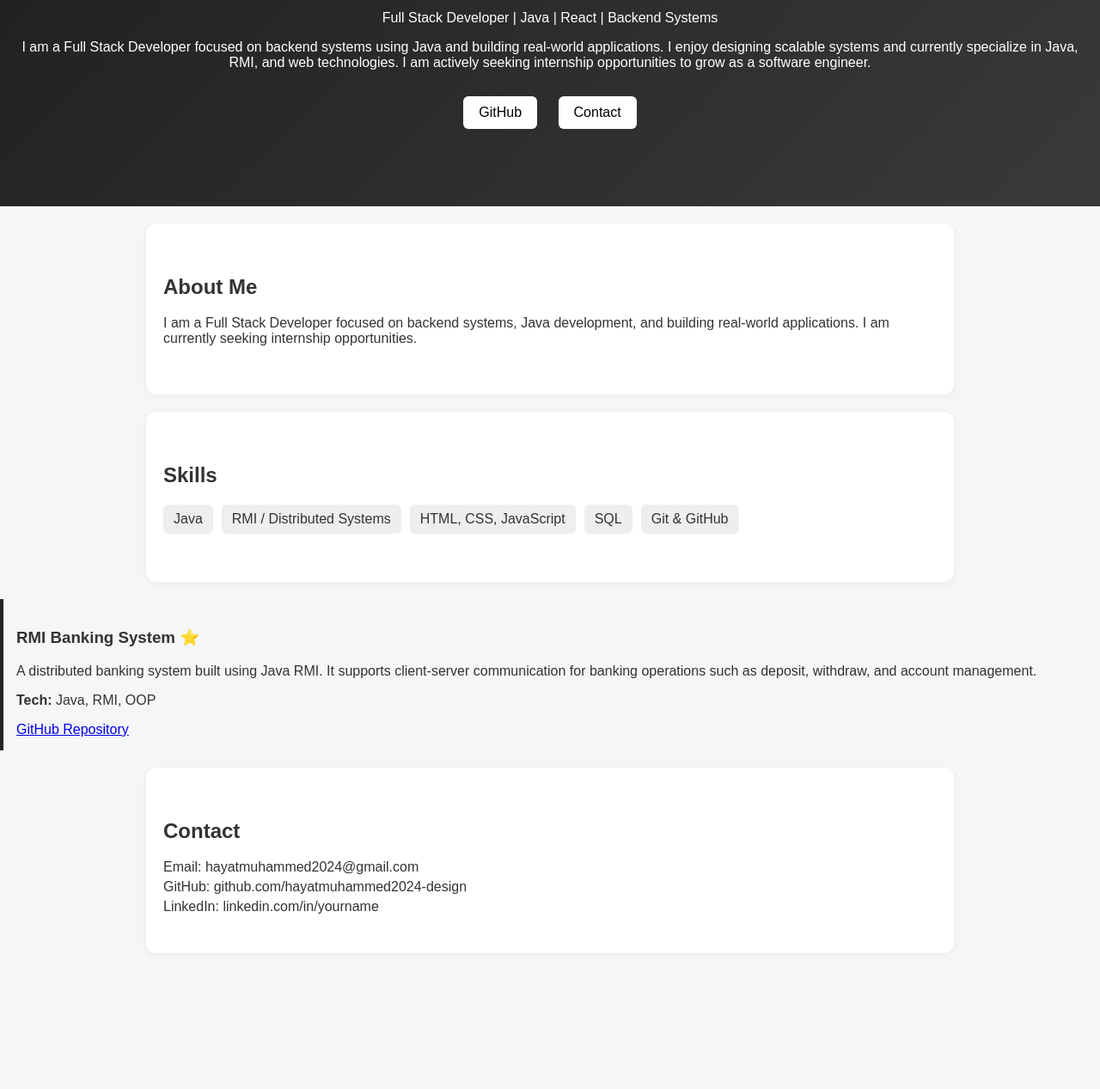
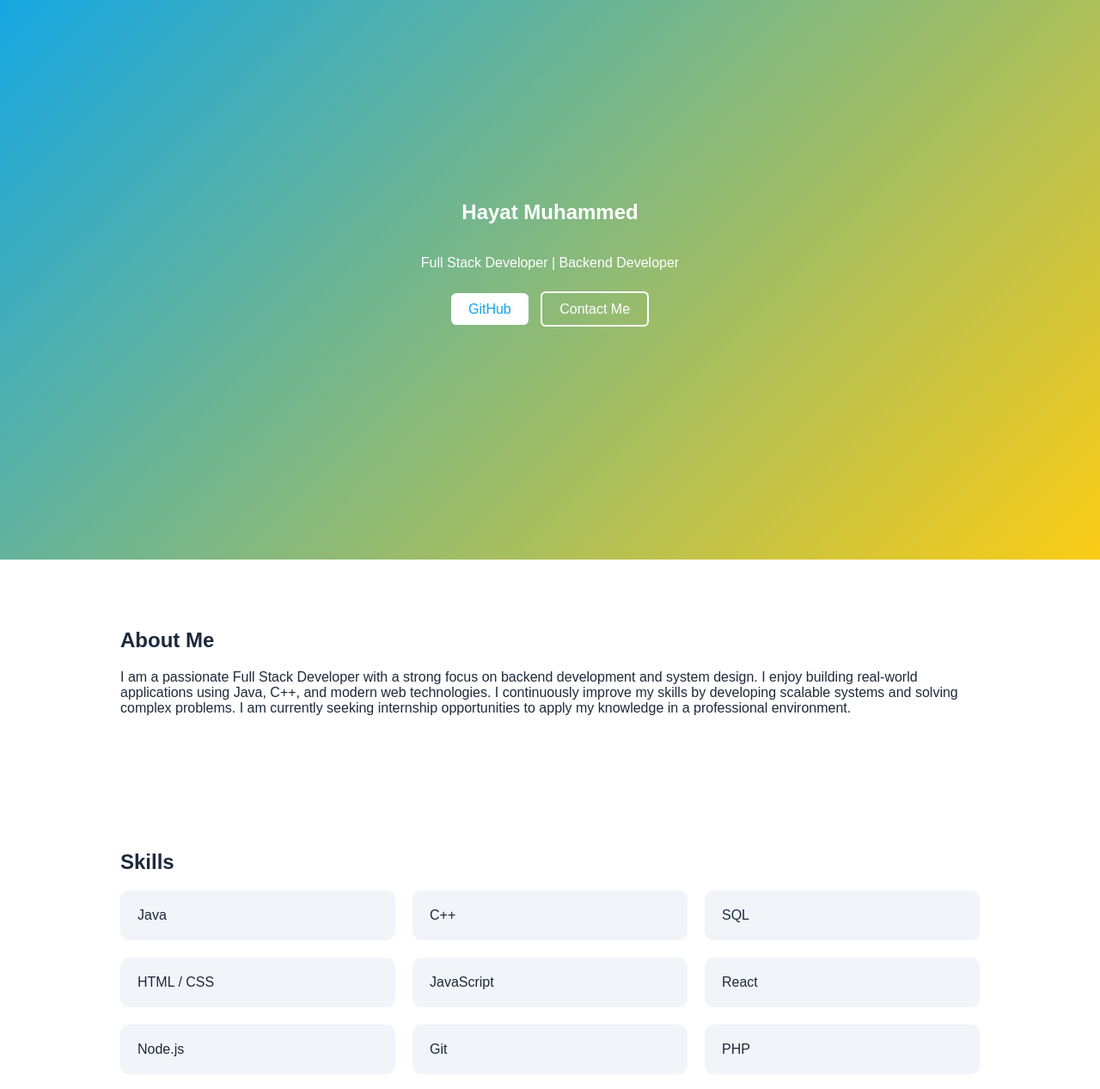
Before and after one commit to hayatmuhammed2024-design/Portfolio, a plain HTML site: page index.html in a window 1280 px wide. Shown: the part 167-1434 px from the top of the page at 86% size. Before the commit the page ends 1296 px from the top, so only its background shows below. Drawn offline with Linux system fonts and the light colour scheme.

Commit message:
final professional portfolio

```diff
--- a/index.html
+++ b/index.html
@@ -1,70 +1,126 @@
 <!DOCTYPE html>
 <html lang="en">
 <head>
-    <meta charset="UTF-8">
-    <title>My Portfolio</title>
-    <link rel="stylesheet" href="style.css">
+<meta charset="UTF-8">
+<meta name="viewport" content="width=device-width, initial-scale=1.0">
+<title>Hayat Muhammed Portfolio</title>
+<link rel="stylesheet" href="style.css">
 </head>
 <body>
 
-<!-- HERO SECTION -->
-<header class="hero">
-    <h1>Your Name</h1>
-    <p>Full Stack Developer | Java | React | Backend Systems</p>
-<p>
-I am a Full Stack Developer focused on backend systems using Java and building real-world applications.
-I enjoy designing scalable systems and currently specialize in Java, RMI, and web technologies.
-I am actively seeking internship opportunities to grow as a software engineer.
-</p>
-    <div class="buttons">
-        <a href="https://github.com/" target="_blank">GitHub</a>
-        <a href="mailto:youremail@gmail.com">Contact</a>
+<!-- NAVBAR -->
+<nav>
+    <h2>Hayat</h2>
+    <ul>
+        <li><a href="#hero">Home</a></li>
+        <li><a href="#about">About</a></li>
+        <li><a href="#skills">Skills</a></li>
+        <li><a href="#projects">Projects</a></li>
+        <li><a href="#contact">Contact</a></li>
+    </ul>
+</nav>
+
+<!-- HERO -->
+<section id="hero" class="hero">
+    <h1>Hayat Muhammed</h1>
+    <p>Full Stack Developer | Backend Developer</p>
+
+    <div class="hero-buttons">
+        <a href="https://github.com/hayatmuhammed2024-design" target="_blank" class="btn">GitHub</a>
+        <a href="#contact" class="btn outline">Contact Me</a>
     </div>
-</header>
+</section>
 
 <!-- ABOUT -->
-<section class="about">
+<section id="about" class="section hidden">
     <h2>About Me</h2>
     <p>
-        I am a Full Stack Developer focused on backend systems,
-        Java development, and building real-world applications.
-        I am currently seeking internship opportunities.
+        I am a passionate Full Stack Developer with a strong focus on backend development
+        and system design. I enjoy building real-world applications using Java, C++, and modern
+        web technologies. I continuously improve my skills by developing scalable systems and
+        solving complex problems. I am currently seeking internship opportunities to apply my
+        knowledge in a professional environment.
     </p>
 </section>
 
 <!-- SKILLS -->
-<section class="skills">
+<section id="skills" class="section hidden">
     <h2>Skills</h2>
-    <ul>
-        <li>Java</li>
-        <li>RMI / Distributed Systems</li>
-        <li>HTML, CSS, JavaScript</li>
-        <li>SQL</li>
-        <li>Git & GitHub</li>
-    </ul>
+    <div class="grid">
+        <div class="card">Java</div>
+        <div class="card">C++</div>
+        <div class="card">SQL</div>
+        <div class="card">HTML / CSS</div>
+        <div class="card">JavaScript</div>
+        <div class="card">React</div>
+        <div class="card">Node.js</div>
+        <div class="card">Git</div>
+        <div class="card">PHP</div>
+        <div class="card">Python</div>
+    </div>
 </section>
 
 <!-- PROJECTS -->
-<div class="project">
-    <h3>RMI Banking System ⭐</h3>
-    <p>
-        A distributed banking system built using Java RMI.
-        It supports client-server communication for banking operations
-        such as deposit, withdraw, and account management.
-    </p>
+<section id="projects" class="section hidden">
+    <h2>Projects</h2>
 
-    <p><b>Tech:</b> Java, RMI, OOP</p>
+    <div class="grid">
 
-    <a href="#">GitHub Repository</a>
-</div>
+        <div class="card project">
+            <h3>RMI Banking System ⭐</h3>
+            <p>
+                A distributed banking application developed using Java RMI that enables secure
+                client-server communication. The system supports core banking operations such as
+                deposit, withdrawal, and fund transfer while maintaining data consistency.
+            </p>
+        </div>
+
+        <div class="card project">
+            <h3>Hospital Management System</h3>
+            <p>
+                A comprehensive hospital system built with C++ that simulates real hospital workflows.
+                It includes role-based access (Admin, Doctor, Patient), patient record management,
+                appointment scheduling, prescription tracking, and queue management using data structures.
+            </p>
+        </div>
+
+        <div class="card project">
+            <h3>Student Management System</h3>
+            <p>
+                A C++ application designed to manage student information efficiently.
+                Features include GPA calculation, student record management, searching,
+                sorting, and administrative control over academic data.
+            </p>
+        </div>
+
+        <div class="card project">
+            <h3>Smart Parking System (Java)</h3>
+            <p>
+                A Java-based system implementing object-oriented programming concepts and exception handling.
+                It manages parking slots, calculates billing, handles user validation, and ensures smooth
+                vehicle tracking and operations.
+            </p>
+        </div>
+
+        <div class="card project">
+            <h3>Good Hands Charity System ❤️</h3>
+            <p>
+                A system designed to manage charitable activities by connecting donors with beneficiaries.
+                It ensures transparency through donation tracking, record management, and user-friendly
+                interfaces for both donors and administrators.
+            </p>
+        </div>
+
+    </div>
+</section>
 
 <!-- CONTACT -->
-<section class="contact">
+<section id="contact" class="section hidden">
     <h2>Contact</h2>
     <p>Email: hayatmuhammed2024@gmail.com</p>
-    <p>GitHub: github.com/hayatmuhammed2024-design</p>
-    <p>LinkedIn: linkedin.com/in/yourname</p>
+    <p>GitHub: https://github.com/hayatmuhammed2024-design</p>
 </section>
 
+<script src="script.js"></script>
 </body>
 </html>
--- a/script.js
+++ b/script.js
@@ -0,0 +1,21 @@
+// Smooth scroll
+document.querySelectorAll('a[href^="#"]').forEach(anchor => {
+    anchor.addEventListener("click", function(e) {
+        e.preventDefault();
+        document.querySelector(this.getAttribute("href"))
+            .scrollIntoView({ behavior: "smooth" });
+    });
+});
+
+// Scroll animation
+const elements = document.querySelectorAll(".hidden");
+
+const observer = new IntersectionObserver(entries => {
+    entries.forEach(entry => {
+        if (entry.isIntersecting) {
+            entry.target.classList.add("show");
+        }
+    });
+});
+
+elements.forEach(el => observer.observe(el));
--- a/style.css
+++ b/style.css
@@ -1,86 +1,108 @@
 body {
-    font-family: Arial, sans-serif;
     margin: 0;
-    padding: 0;
-    background: #f4f6f8;
-    color: #333;
+    font-family: Arial;
+    background: #ffffff;
+    color: #1e293b;
+}
+
+/* NAVBAR */
+nav {
+    display: flex;
+    justify-content: space-between;
+    padding: 15px 40px;
+    background: #0ea5e9;
+    color: white;
+}
+
+nav ul {
+    display: flex;
+    gap: 20px;
+    list-style: none;
+}
+
+nav a {
+    color: white;
+    text-decoration: none;
+    font-weight: bold;
 }
 
 /* HERO */
 .hero {
+    height: 90vh;
+    display: flex;
+    flex-direction: column;
+    justify-content: center;
+    align-items: center;
+    background: linear-gradient(135deg, #0ea5e9, #facc15);
+    color: white;
     text-align: center;
-    padding: 80px 20px;
-    background: linear-gradient(135deg, #1f1f1f, #3a3a3a);
+}
+
+.hero-buttons {
+    margin-top: 20px;
+}
+
+.btn {
+    padding: 10px 20px;
+    background: white;
+    color: #0ea5e9;
+    border-radius: 6px;
+    margin: 5px;
+    text-decoration: none;
+    transition: 0.3s;
+}
+
+.btn:hover {
+    background: #facc15;
+    color: black;
+}
+
+.outline {
+    background: transparent;
+    border: 2px solid white;
     color: white;
 }
 
-.hero h1 {
-    font-size: 2.5rem;
+/* SECTION */
+.section {
+    padding: 60px 20px;
+    max-width: 1000px;
+    margin: auto;
 }
 
-.buttons {
-    margin-top: 20px;
+/* GRID */
+.grid {
+    display: grid;
+    grid-template-columns: repeat(auto-fit, minmax(250px, 1fr));
+    gap: 20px;
 }
 
-.buttons a {
-    margin: 10px;
-    padding: 10px 18px;
-    background: white;
-    color: black;
-    text-decoration: none;
-    border-radius: 6px;
-    display: inline-block;
+/* CARD */
+.card {
+    background: #f1f5f9;
+    padding: 20px;
+    border-radius: 10px;
+    transition: 0.3s;
 }
 
-/* SECTIONS */
-section {
-    padding: 40px 20px;
-    max-width: 900px;
-    margin: 20px auto;
-    background: white;
-    border-radius: 12px;
-    box-shadow: 0 2px 10px rgba(0,0,0,0.05);
+.card:hover {
+    transform: translateY(-8px);
+    box-shadow: 0 10px 20px rgba(0,0,0,0.15);
 }
 
-/* SKILLS */
-.skills ul {
-    display: flex;
-    flex-wrap: wrap;
-    gap: 10px;
-    list-style: none;
-    padding: 0;
+/* PROJECT */
+.project p {
+    font-size: 14px;
 }
 
-.skills li {
-    background: #eee;
-    padding: 8px 12px;
-    border-radius: 6px;
+/* ANIMATION */
+.hidden {
+    opacity: 0;
+    transform: translateY(40px);
+    transition: all 0.6s;
 }
 
-/* PROJECTS */
-.project {
-    padding: 15px;
-    border-left: 4px solid #222;
-    margin-top: 15px;
+.show {
+    opacity: 1;
+    transform: translateY(0);
 }
-
-/* CONTACT */
-.contact p {
-    margin: 5px 0;
-}
-
-/* RESPONSIVE DESIGN */
-@media (max-width: 600px) {
-    .hero h1 {
-        font-size: 1.8rem;
-    }
-
-    section {
-        margin: 10px;
-        padding: 20px;
-    }
-
-    .skills ul {
-        flex-direction: column;
-    }
-}
```
